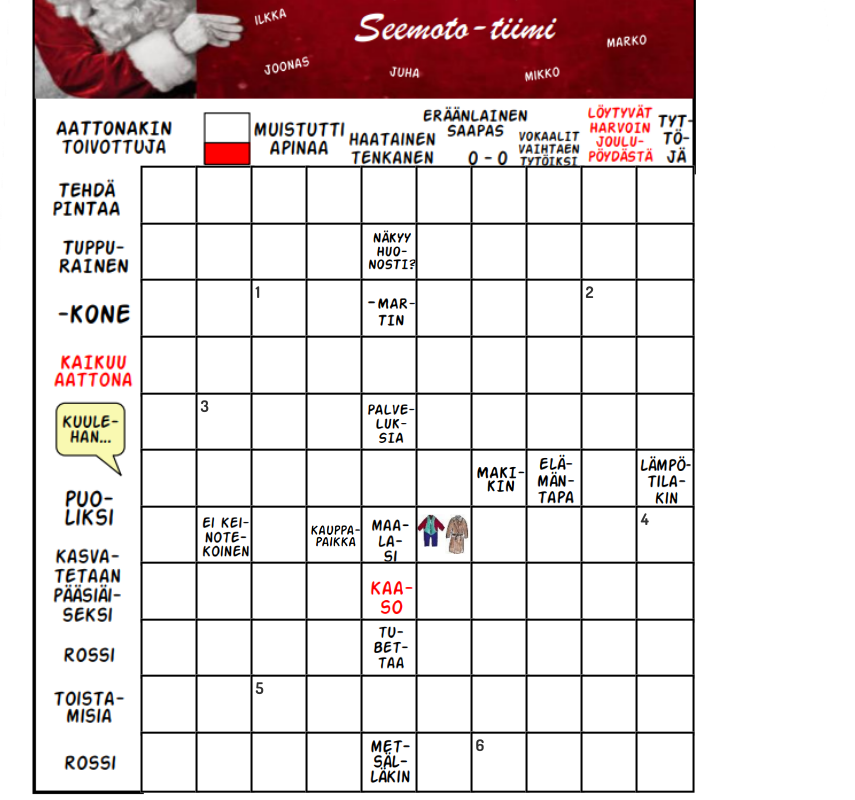
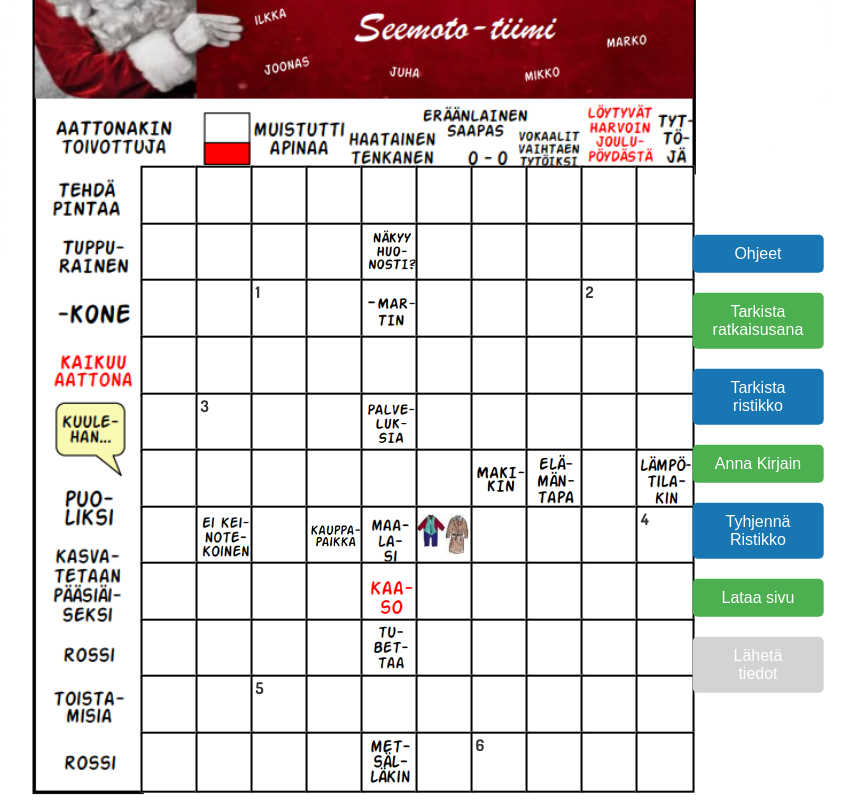
Before and after one commit to DeveloperWizard83/ristikko2021, a React (Vite) app: page / in a window 1280 px wide. Shown: the part 283-1083 px from the top of the page, without its empty margins (236-1091 px from the left). Built offline with nearby package versions, Linux system fonts and the light colour scheme.

Commit message:
Paranneltu painikkeita css

```diff
--- a/src/Buttons.css
+++ b/src/Buttons.css
@@ -1,3 +1,4 @@
+
 
 .button-container {
     /* Set the width or max-width if necessary */
@@ -5,16 +6,13 @@
     display: flex;
     flex-direction: column; /* Stack the buttons vertically */
     justify-content: flex-start;
-    margin-left: 1430px;
+    margin-left: 1450px;
     margin-top: 50%;
 
     position: absolute;
 
     /* Add more styles if needed */
-}
-
-
-
+  }
 
 .modal {
     position: fixed; /* Stay in place */
--- a/src/CrosswordGrid.css
+++ b/src/CrosswordGrid.css
@@ -262,6 +262,21 @@
     left: 3px;
 
   }
+
+.button-container {
+  /* Set the width or max-width if necessary */
+  width: 10vw; /* or any appropriate width */
+  display: flex;
+  flex-direction: column; /* Stack the buttons vertically */
+  justify-content: flex-start;
+  margin-left: 900px;
+  margin-top: 50%;
+
+  position: absolute;
+
+  /* Add more styles if needed */
+}
+
 }
 
 
--- a/src/CustomKeyboard.css
+++ b/src/CustomKeyboard.css
@@ -3,7 +3,18 @@
 
 
 }
-
+@media (min-width: 1025px) and (max-width: 1919px) {
+  .button-container {
+    position: absolute; /* or 'fixed' if you want it to stay in place on scroll */
+    right: 5px; /* Adjust as necessary for proper spacing */
+    top: 20px; /* Adjust to align with the top of the crossword grid */
+    width: auto; /* Allows the container to shrink-wrap the content */
+    max-width: 200px; /* Adjust the max-width as needed to prevent buttons from being too wide */
+    z-index: 2; /* Ensure it's above the grid if overlapping */
+    /* Remove margin-left */
+}
+  /* Include any other component adjustments here */
+}
 
 @media (max-width: 1024px) {
   .button-container {
```
